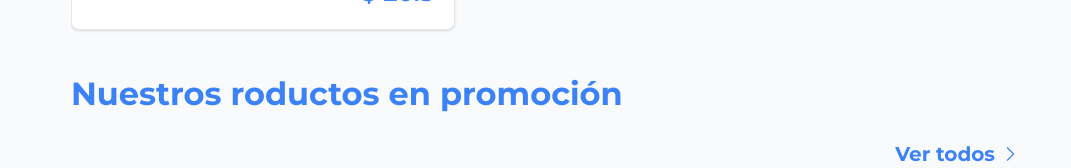
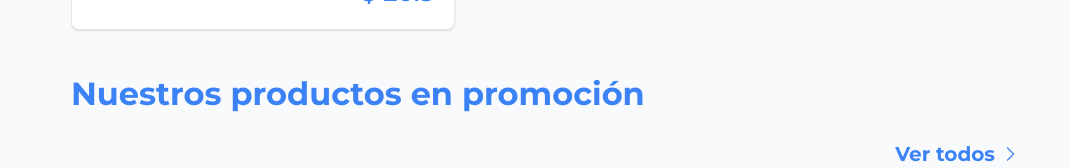
Before and after one commit to anamaza1694/technicaltest, a Vue app: page / in a window 1280 px wide. Shown: the part 1505-1673 px from the top of the page, without its empty margins (209-1280 px from the left). Built offline with nearby package versions, Linux system fonts and the light colour scheme.

Commit message:
corregido error en los titulos

```diff
--- a/src/components/Promotions.vue
+++ b/src/components/Promotions.vue
@@ -6,7 +6,7 @@
           :style="{
                 color:primaryColor
             }"
-        >Nuestros roductos en promoción</p>
+        >Nuestros productos en promoción</p>
     </div>
     <div class="justify-end flex pe-5 pt-5 flex-row gap-2 pb-4 ">
         <a href="#" class="inline-flex items-center ">
```
